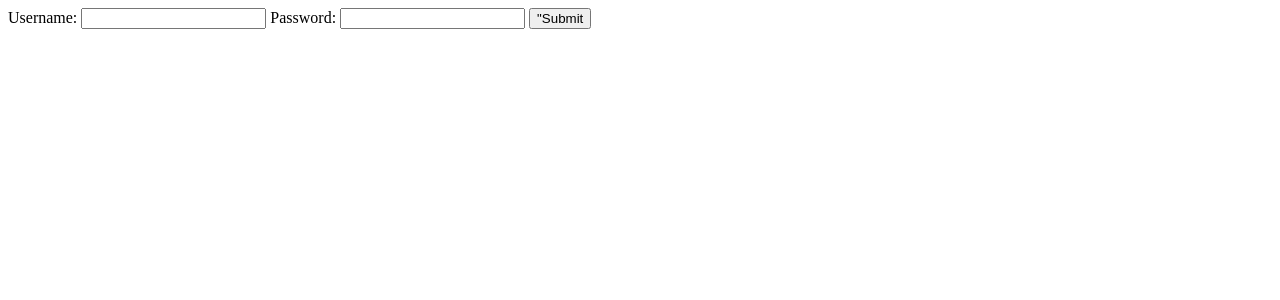
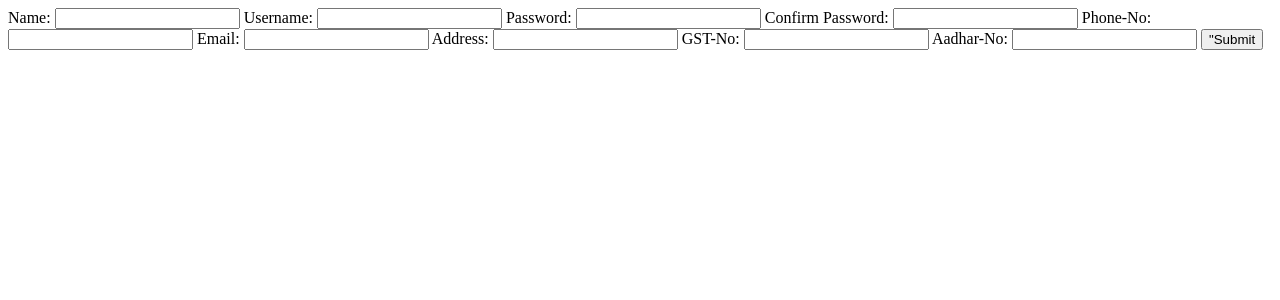
Before and after one commit to aish06/proj_ecomm, a Django app: template proj_ecom/templates/retailer_signup.html in a window 1280 px wide. Shown: the top 300 px of the page. Run offline with Django 3.2, Linux system fonts and the light colour scheme; the template is opened without the code that fills it, so the values that code supplies are empty.

Commit message:
Update retailer_signup.html

```diff
--- a/proj_ecom/templates/retailer_signup.html
+++ b/proj_ecom/templates/retailer_signup.html
@@ -7,10 +7,24 @@
 </head>
 <body>
 	<form action="" method="">
+		<label>Name:</label>
+		<input type="text" name="retailer_name">
 		<label>Username:</label>
-		<input type="text" name="uname">
+		<input type="text" name="reatiler_uname">
 		<label>Password:</label>
-		<input type="Password" name="psw">
+		<input type="Password" name="retailer_psw">
+		<label>Confirm Password:</label>
+		<input type="text" name="retailer_cnfpsw">
+		<label>Phone-No:</label>
+		<input type="text" name="retailer_phone">
+		<label>Email:</label>
+		<input type="text" name="retailer_email">
+		<label>Address:</label>
+		<input type="text" name="retailer_address">
+		<label>GST-No:</label>
+		<input type="text" name="retailer_gstno">
+		<label>Aadhar-No:</label>
+		<input type="text" name="retailer_aadhar">
 		<button type="button">"Submit</button>
 	</form>
 </body>
```
